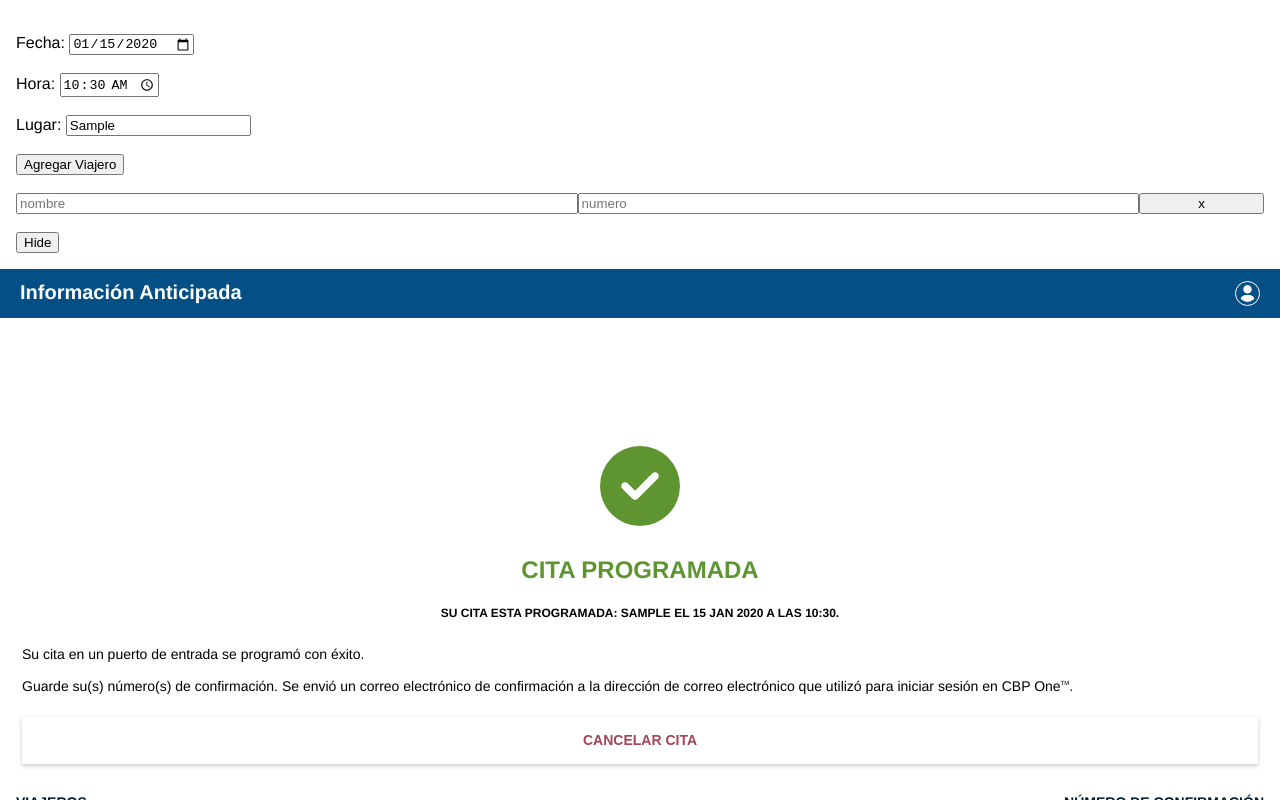
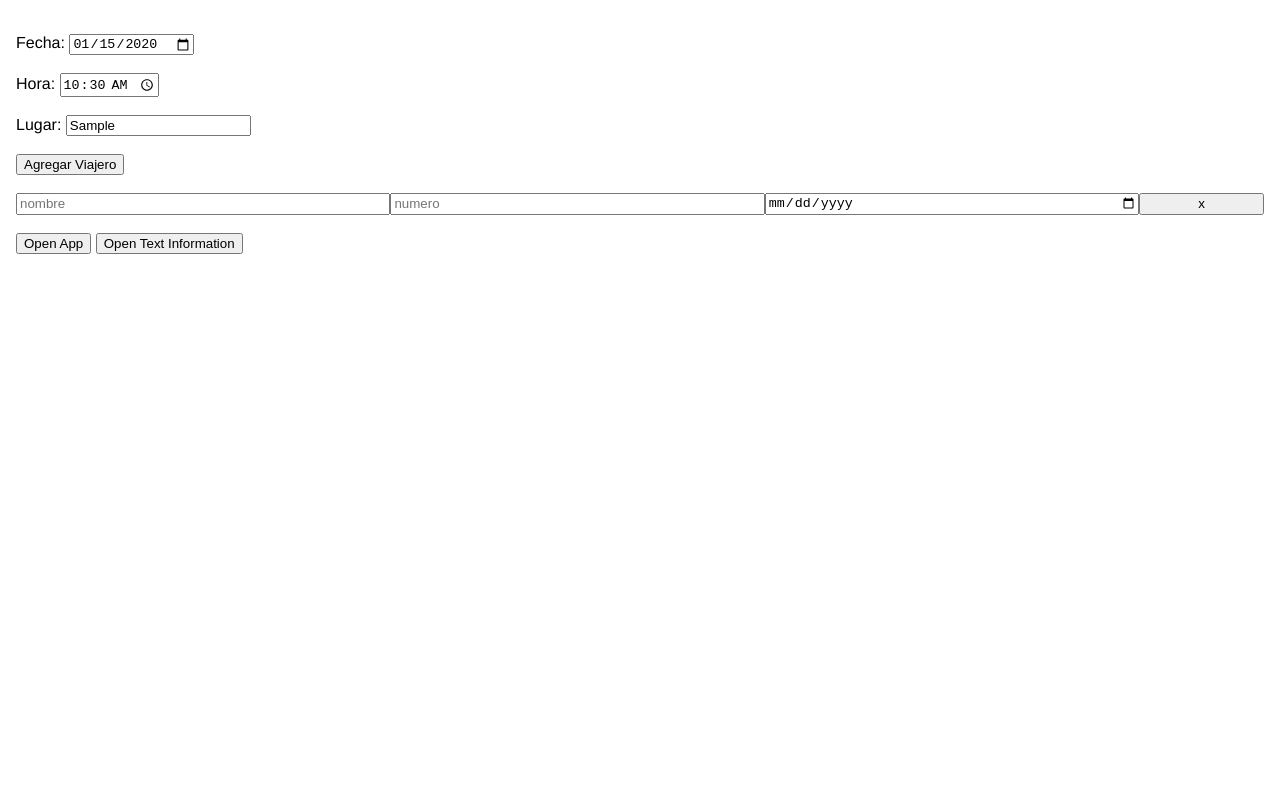
Before and after one commit to Jesus-Rojas/cbp-one-fake, a React (Vite) app: page / in a window 1280 px wide. Both pictures are taken after typing "2020-01-15", "10:30", "Sample" into the empty fields and a click on the button "Agregar Viajero". Shown: the top 800 px of the page. Built offline with nearby package versions, Linux system fonts and the light colour scheme.

Commit message:
feat: add text information, add toggle in page :sparkles:

```diff
--- a/src/App.jsx
+++ b/src/App.jsx
@@ -3,15 +3,23 @@ import { CitaInformation } from './components/cita-information/cita-information'
 import { Viajeros } from './components/viajeros/viajeros'
 import { DetailCita } from './components/detail-cita/detail-cita'
 import { Form } from './components/form/form'
+import { useToggle } from './hooks/useToggle'
+import { TextInformation } from './components/text-information/text-information'
 
 function App() {
+  const { showApp, showForm, showTextInformation } = useToggle();
   return (
     <>
-      <Form />
-      <Header />
-      <CitaInformation />
-      <Viajeros />
-      <DetailCita />
+      {showForm && <Form />}
+      {showApp && (
+        <>
+          <Header />
+          <CitaInformation />
+          <Viajeros />
+          <DetailCita />
+        </>
+      )}
+      {showTextInformation && <TextInformation />}
     </>
   )
 }
--- a/src/components/form/form.css
+++ b/src/components/form/form.css
@@ -10,9 +10,9 @@
 
 .viajero {
   display: grid;
-  grid-template-columns: repeat(2, 1fr) 10%;
+  grid-template-columns: repeat(3, 1fr) 10%;
 }
 
-.hide-form {
-  display: none;
+.viajero input {
+  width: 100%;
 }
--- a/src/components/form/form.jsx
+++ b/src/components/form/form.jsx
@@ -1,6 +1,6 @@
 import "./form.css";
 import { useForm } from "../../hooks/useForm";
-import { useState } from "react";
+import { useToggle } from "../../hooks/useToggle";
 
 function Form() {
   const {
@@ -13,11 +13,13 @@ function Form() {
     setTime,
     setViajeros,
   } = useForm();
-
-  const [hide, setHide] = useState(false);
+  const { openApp, openTextInformation } = useToggle();
 
   const addViajero = () => {
-    setViajeros((prevState) => [...prevState, { name: '', numero: '' }]);
+    setViajeros((prevState) => [
+      ...prevState,
+      { name: "", numero: "", birthday: "" },
+    ]);
   };
 
   const updateViajero = (indexToUpdate, text, type) => {
@@ -42,12 +44,8 @@ function Form() {
     );
   };
 
-  const hideForm = () => {
-    setHide(true);
-  }
-
   return (
-    <div className={`form ${hide && 'hide-form'}`}>
+    <div className="form">
       <br />
 
       <div>
@@ -95,14 +93,26 @@ function Form() {
             <input
               type="text"
               value={viajero.name}
-              onChange={(e) => updateViajero(indexViajero, e.target.value, 'name')}
+              onChange={(e) =>
+                updateViajero(indexViajero, e.target.value, "name")
+              }
               placeholder="nombre"
             />
             <input
               type="number"
               value={viajero.numero}
               placeholder="numero"
-              onChange={(e) => updateViajero(indexViajero, e.target.value, 'numero')}
+              onChange={(e) =>
+                updateViajero(indexViajero, e.target.value, "numero")
+              }
+            />
+            <input
+              type="date"
+              value={viajero.birthday}
+              placeholder="birthday"
+              onChange={(e) =>
+                updateViajero(indexViajero, e.target.value, "birthday")
+              }
             />
             <button onClick={() => removeViajero(indexViajero)}>x</button>
           </div>
@@ -111,10 +121,19 @@ function Form() {
 
       <br />
 
-      <button onClick={hideForm}>Hide</button>
+      <button
+        onClick={openApp}
+      >
+        Open App
+      </button>
+      {' '}
+      <button
+        onClick={openTextInformation}
+      >
+        Open Text Information
+      </button>
 
       <br />
-
     </div>
   );
 }
--- a/src/components/header/header.jsx
+++ b/src/components/header/header.jsx
@@ -1,6 +1,8 @@
+import { useToggle } from "../../hooks/useToggle";
 import "./header.css";
 
 function Header() {
+  const { openForm } = useToggle();
   return (
     <div className="header">
       <div className="text-header">Información Anticipada</div>
@@ -8,6 +10,7 @@ function Header() {
         className="icon-header"
         xmlns="http://www.w3.org/2000/svg"
         viewBox="0 0 448 512"
+        onClick={openForm}
       >
         <path d="M224 256A128 128 0 1 0 224 0a128 128 0 1 0 0 256zm-45.7 48C79.8 304 0 383.8 0 482.3C0 498.7 13.3 512 29.7 512H418.3c16.4 0 29.7-13.3 29.7-29.7C448 383.8 368.2 304 269.7 304H178.3z" />
       </svg>
--- /dev/null
+++ b/src/components/text-information/text-information.css
@@ -0,0 +1,4 @@
+.container {
+  padding: 1.5rem 1rem ;
+  text-align: justify;
+}
--- /dev/null
+++ b/src/components/text-information/text-information.jsx
@@ -0,0 +1,167 @@
+import moment from "moment";
+import { useForm } from "../../hooks/useForm";
+import { useToggle } from "../../hooks/useToggle";
+import "./text-information.css";
+
+function TextInformation() {
+  const { viajeros, date, lugar, time } = useForm();
+  const { openForm } = useToggle();
+
+  const getDetailCita = (entryText, dateText, timeText) => {
+    return (
+      <p onClick={openForm}>
+        {entryText}: {lugar}
+        <br />
+        {dateText}: {moment(date).format("MM/DD/YYYY")} (MM/DD/YYYY)
+        <br />
+        {timeText}: {time}
+      </p>
+    )
+  }
+
+  const getViajeros = (lang) => {
+    return viajeros.map((viajero, index) => (
+      <div key={`viajero-${lang}-${index}`}>
+        <br />
+        <br />
+        {viajero.name}
+        <br />
+        {moment(viajero.birthday).format("MM/DD/YYYY")} (MM/DD/YYYY)
+        <br />
+        {viajero.numero}
+      </div>
+    ))
+  }
+
+  return (
+    <div className="container">
+      Update from CBP One™ about your Submit Advance Information registration: Your appointment at a Port of Entry was successfully scheduled.
+
+      <br />
+      <br />
+      <br />
+
+      Please see your appointment details below.
+
+      <br />
+      <br />
+
+      {getDetailCita('Port of Entry', 'Date', 'Time')}
+
+      <br />
+
+      Please see your confirmation number(s) below.
+
+      {getViajeros('en')}
+
+      <br />
+      <br />
+      <br />
+
+      Please save this email and bring it with you when you come to the Port of Entry for your appointment. Present this email to the U.S. Customs and Border Protection Official at the boundary line in order to proceed into the Port of Entry for processing.
+
+      <br />
+      <br />
+      <br />
+
+      Disclaimer: This confirmation email is not and may not be relied upon as legal or binding authority, and does not create or confer any rights, substantive or procedural, enforceable at law by any party in any matter, whether civil or criminal.  It places no legal requirements on U.S. Customs and Border Protection or any other Government agency or department; has no regulatory effect; confers no remedies; and does not have the force of law or a ruling of any administrative agency, court, or other governmental entity.
+
+      <br />
+      <br />
+      <br />
+
+      ---
+
+      <br />
+      <br />
+      <br />
+
+      Actualización de CBP One™ sobre su registro de envío de información anticipada: Su cita en un puerto de entrada se programó con éxito.
+
+      <br />
+      <br />
+      <br />
+
+      Consulte los detalles de su cita a continuación.
+
+      <br />
+      <br />
+
+      {getDetailCita('Puerto de Entrada', 'Fecha', 'Hora')}
+
+      <br />
+
+      Consulte su(s) número(s) de confirmación a continuación
+
+      {getViajeros('es')}
+
+      <br />
+      <br />
+      <br />
+
+      Guarde este correo electrónico y tráigalo con usted cuando venga al puerto de entrada para su cita. Presente este correo electrónico al Oficial de Aduanas y Protección Fronteriza de los EE. UU. en la línea fronteriza para proceder al Puerto de Entrada para su procesamiento.
+
+      <br />
+      <br />
+      <br />
+
+      Descargo de responsabilidad: Este correo electrónico de confirmación no es ni puede ser invocado como autoridad legal o vinculante, y no crea ni confiere ningún derecho, sustantivo o procesal, exigible por ley por ninguna de las partes en ningún asunto, ya sea civil o penal.  No impone requisitos legales a la Oficina de Aduanas y Protección Fronteriza de los Estados Unidos ni a ninguna otra agencia o departamento del Gobierno; no tiene ningún efecto regulatorio; no confiere recursos; y no tiene fuerza de ley ni una decisión de ninguna agencia administrativa, tribunal u otra entidad gubernamental.
+
+      <br />
+      <br />
+      <br />
+
+      ---
+
+      <br />
+      <br />
+      <br />
+
+      Mizajou soti nan CBP One™ sou enskripsyon Soumèt Enfòmasyon davans ou a: Randevou ou a nan yon Pò Antre te pwograme avèk siksè.
+
+      <br />
+      <br />
+      <br />
+
+      Tanpri gade detay randevou ou anba a.
+
+      <br />
+      <br />
+
+      {getDetailCita('Pò Antre', 'Dat', 'Lè')}
+
+      <br />
+
+      Tanpri gade nimewo konfimasyon ou an (yo) anba a.
+
+      {getViajeros('fr')}
+
+      <br />
+      <br />
+      <br />
+
+      Tanpri sove imel sa a epi pote li avèk ou lè ou vin nan Pò Antre pou randevou ou. Prezante imel sa a bay Ofisyèl Ladwàn ak Pwoteksyon Fwontyè Etazini nan liy fwontyè a pou kapab ale nan Pò Antre pou pwosesis la.
+
+      <br />
+      <br />
+      <br />
+
+      Limit responsabilite nou: Se pa imèl konfimasyon sa a epi yo pa ka konte sou li kòm otorite legal oswa obligatwa, epi li pa kreye oswa bay okenn dwa, sibstans oswa pwosedi, ki fè respekte lalwa pa nenpòt ki pati nan nenpòt pwoblèm, kit sivil oswa kriminèl. Li pa mete okenn kondisyon legal sou Ladwàn Etazini ak Pwoteksyon Fwontyè oswa nenpòt lòt ajans oswa depatman Gouvènman an; pa gen okenn efè regilasyon; pa bay okenn remèd; epi li pa gen fòs lalwa oswa yon desizyon nenpòt ajans administratif, tribinal, oswa lòt antite gouvènmantal.
+
+      <br />
+      <br />
+      <br />
+
+      ---
+
+      <br />
+      <br />
+      <br />
+
+      Sincerely,
+      U.S. Customs and Border Protection
+    </div>
+  );
+}
+
+export { TextInformation };
--- /dev/null
+++ b/src/hooks/useToggle.js
@@ -0,0 +1,38 @@
+import { useAtom, atom } from "jotai";
+
+const showAppAtom = atom(false);
+const showFormAtom = atom(true);
+const showTextInformationAtom = atom(false);
+
+export function useToggle() {
+  const [showApp, setShowApp] = useAtom(showAppAtom);
+  const [showForm, setShowForm] = useAtom(showFormAtom);
+  const [showTextInformation, setShowTextInformation] = useAtom(showTextInformationAtom);
+
+  const openForm = () => {
+    setShowApp(false);
+    setShowForm(true);
+    setShowTextInformation(false);
+  }
+
+  const openTextInformation = () => {
+    setShowApp(false);
+    setShowForm(false);
+    setShowTextInformation(true);
+  }
+
+  const openApp = () => {
+    setShowApp(true);
+    setShowForm(false);
+    setShowTextInformation(false);
+  }
+
+  return {
+    showApp,
+    showForm,
+    showTextInformation,
+    openApp,
+    openForm,
+    openTextInformation,
+  };
+}
```
